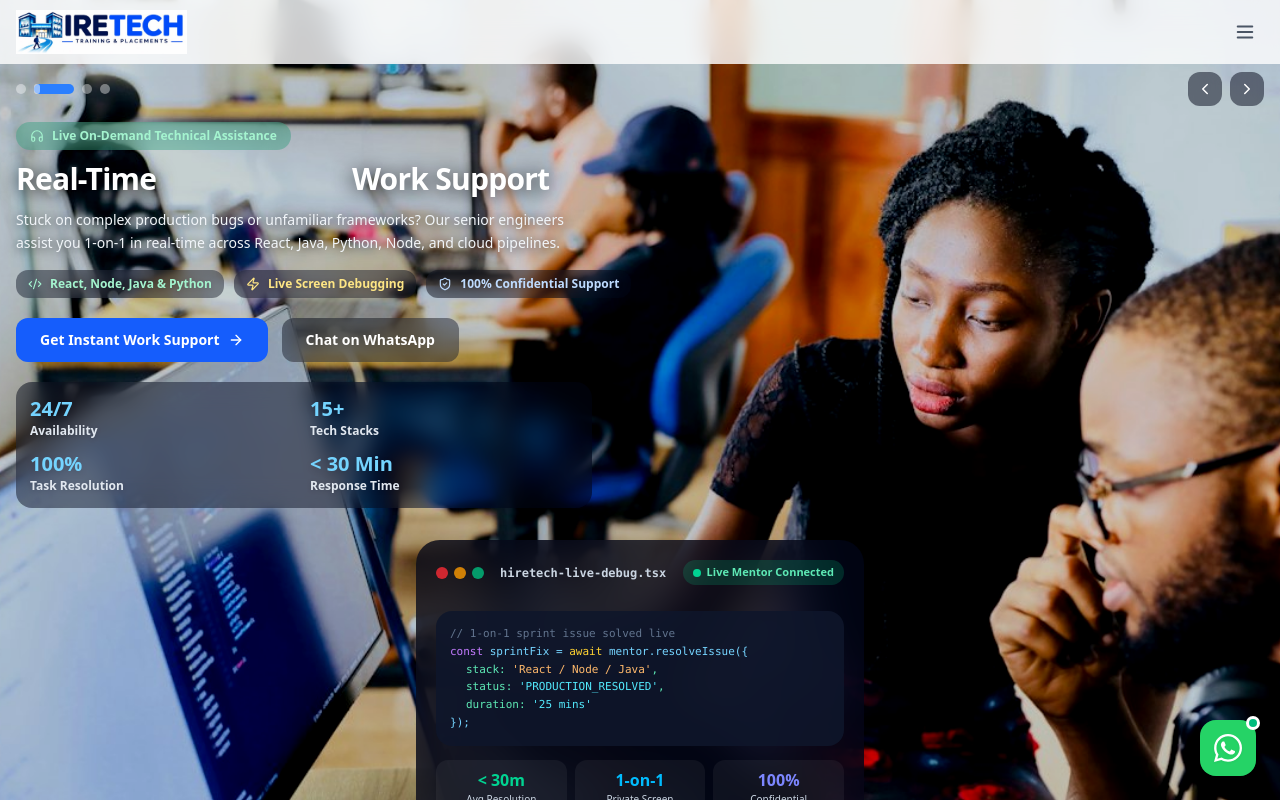
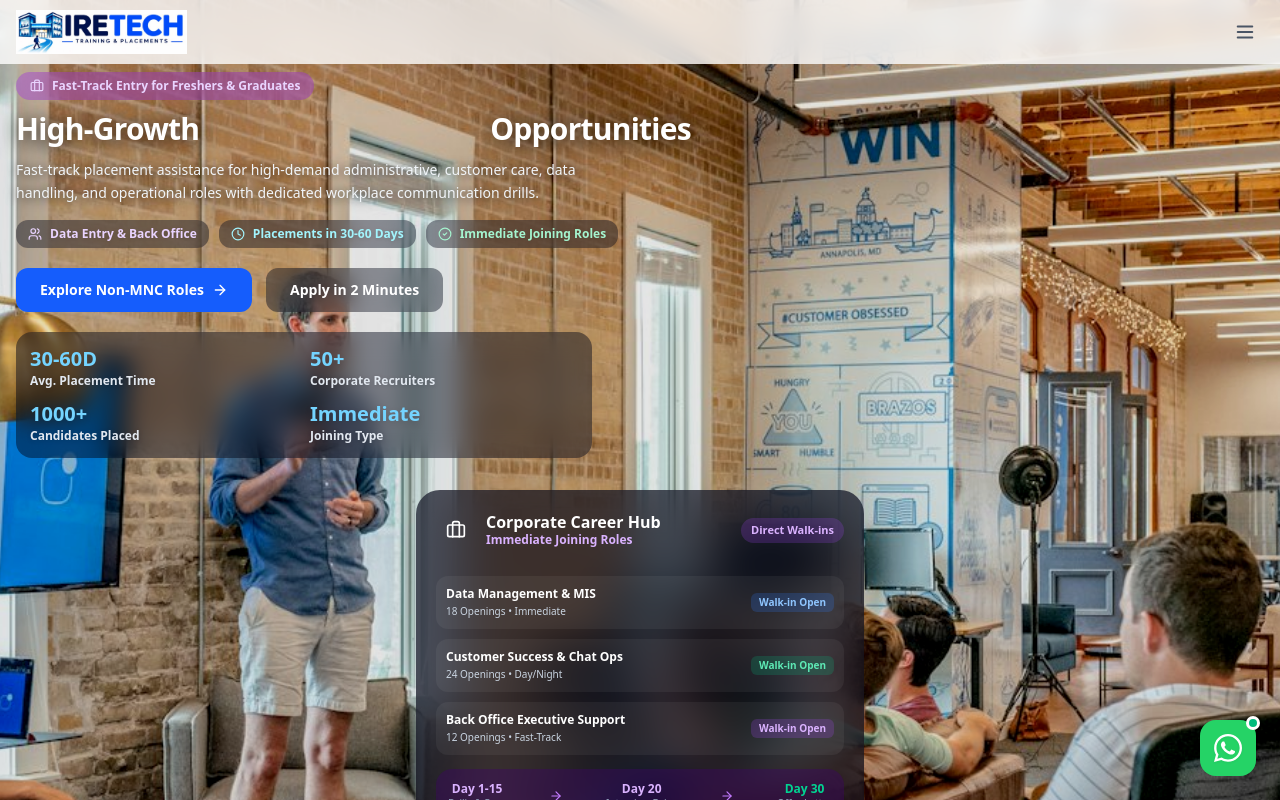
Before and after one commit to ashokdev8456/HireTech, a React (Vite) app: page / in a window 1280 px wide. Shown: the top 800 px of the page. Built offline with nearby package versions, Linux system fonts and the light colour scheme.

Commit message:
feat: remove top carousel indicators/arrows and speed up autoplay to 2.5s

```diff
--- a/src/components/HeroSection.jsx
+++ b/src/components/HeroSection.jsx
@@ -13,8 +13,6 @@ import {
   Zap,
   ShieldCheck,
   Clock,
-  ChevronLeft,
-  ChevronRight,
   Sparkles,
   Headphones,
   Database,
@@ -428,7 +426,6 @@ const contentVariants = {
 
 const HeroSection = () => {
   const [[currentSlide, direction], setSlide] = useState([0, 0]);
-  const [isPaused, setIsPaused] = useState(false);
   const autoplayTimerRef = useRef(null);
 
   const activeSlide = slides[currentSlide];
@@ -445,22 +442,16 @@ const HeroSection = () => {
     []
   );
 
-  const goToSlide = (index) => {
-    setSlide(([curr]) => [index, index > curr ? 1 : -1]);
-  };
-
-  // Autoplay
+  // Autoplay every 2.5 seconds automatically
   useEffect(() => {
-    if (isPaused) return;
-
     autoplayTimerRef.current = setInterval(() => {
       paginate(1);
-    }, 6000);
+    }, 2500);
 
     return () => {
       if (autoplayTimerRef.current) clearInterval(autoplayTimerRef.current);
     };
-  }, [isPaused, paginate]);
+  }, [paginate]);
 
   // Keyboard navigation
   useEffect(() => {
@@ -477,8 +468,6 @@ const HeroSection = () => {
   return (
     <section
       className="relative pt-18 sm:pt-20 lg:pt-24 pb-8 sm:pb-10 lg:pb-12 overflow-hidden bg-slate-900 text-white border-b border-slate-700/60"
-      onMouseEnter={() => setIsPaused(true)}
-      onMouseLeave={() => setIsPaused(false)}
       aria-label="Featured Offerings Carousel"
     >
       {/* 1. Full-Bleed Background Cover Images with Smooth Crossfade */}
@@ -502,57 +491,6 @@ const HeroSection = () => {
       </div>
 
       <div className="relative w-full max-w-7xl mx-auto px-4 sm:px-6 lg:px-8">
-        {/* Top Controls: Indicators & Navigation Arrows */}
-        <div className="flex items-center justify-between mb-4 sm:mb-6">
-          {/* Slide Indicator Pills */}
-          <div className="flex items-center gap-2">
-            {slides.map((slide, idx) => (
-              <button
-                key={slide.id}
-                onClick={() => goToSlide(idx)}
-                className={`group relative h-2.5 sm:h-3 rounded-full transition-all duration-300 focus-visible:outline-none focus-visible:ring-2 focus-visible:ring-blue-400 cursor-pointer ${
-                  idx === currentSlide
-                    ? 'w-10 sm:w-12 bg-blue-500 shadow-md shadow-blue-500/50'
-                    : 'w-2.5 sm:w-3 bg-white/40 hover:bg-white/70'
-                }`}
-                aria-label={`Go to slide ${idx + 1}: ${slide.titleHighlight}`}
-                aria-current={idx === currentSlide ? 'true' : 'false'}
-              >
-                {/* Active animated progress bar inside pill */}
-                {idx === currentSlide && !isPaused && (
-                  <motion.span
-                    initial={{ width: '0%' }}
-                    animate={{ width: '100%' }}
-                    transition={{ duration: 6, ease: 'linear' }}
-                    className="absolute inset-0 rounded-full bg-white/50"
-                  />
-                )}
-              </button>
-            ))}
-            <span className="text-xs font-semibold text-white drop-shadow-md ml-2 hidden sm:inline-block">
-              {currentSlide + 1} / {slides.length}
-            </span>
-          </div>
-
-          {/* Prev / Next Arrows */}
-          <div className="flex items-center gap-2">
-            <button
-              onClick={() => paginate(-1)}
-              className="p-2 rounded-xl bg-slate-950/50 hover:bg-slate-900/80 backdrop-blur-md border border-white/25 text-white shadow-lg transition-all active:scale-95 focus-visible:outline-none focus-visible:ring-2 focus-visible:ring-blue-400 cursor-pointer"
-              aria-label="Previous slide"
-            >
-              <ChevronLeft size={18} aria-hidden="true" />
-            </button>
-            <button
-              onClick={() => paginate(1)}
-              className="p-2 rounded-xl bg-slate-950/50 hover:bg-slate-900/80 backdrop-blur-md border border-white/25 text-white shadow-lg transition-all active:scale-95 focus-visible:outline-none focus-visible:ring-2 focus-visible:ring-blue-400 cursor-pointer"
-              aria-label="Next slide"
-            >
-              <ChevronRight size={18} aria-hidden="true" />
-            </button>
-          </div>
-        </div>
-
         {/* Foreground Carousel Slide Content */}
         <div className="relative min-h-[520px] sm:min-h-[460px] lg:min-h-[420px]">
           <AnimatePresence custom={direction} mode="wait">
```
